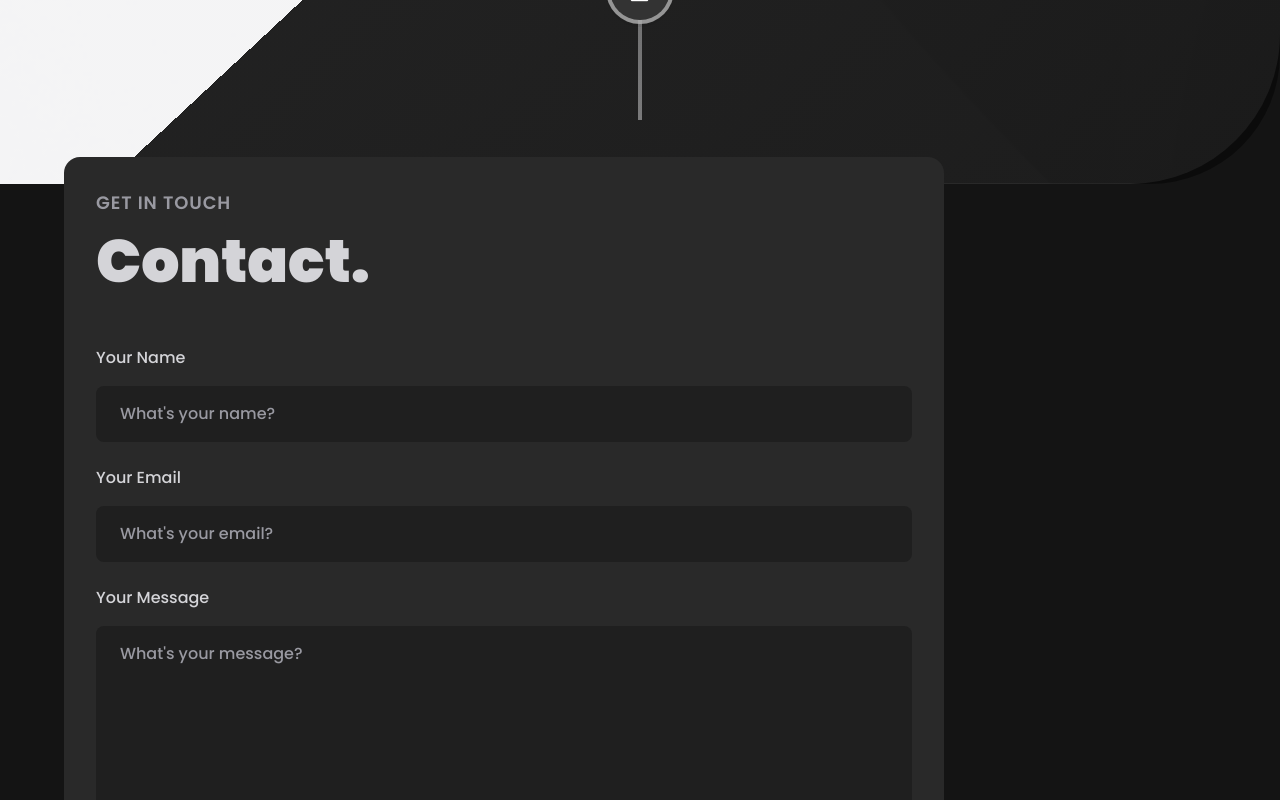
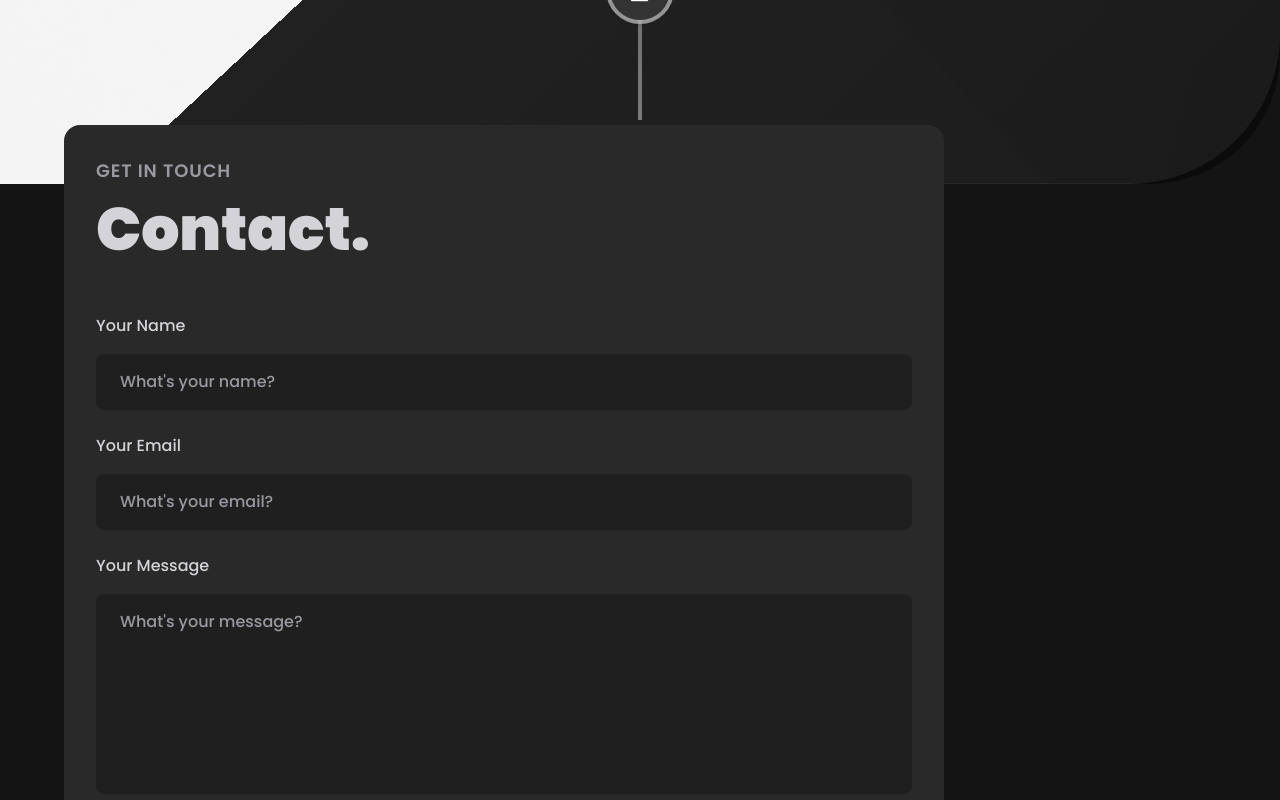
Before and after one commit to prathmeshpote99/Portfolio, a React (Vite) app: page / in a window 1280 px wide. Shown: the part 4520-5320 px from the top of the page. Built offline with nearby package versions, Linux system fonts and the light colour scheme.

Commit message:
Contact page samll changes

```diff
--- a/src/components/Contact.jsx
+++ b/src/components/Contact.jsx
@@ -67,7 +67,7 @@ const Contact = () => {
 
   return (
     <div
-      className="-mt-[8rem] xl:flex-row flex-col-reverse
+      className="-mt-[10rem] xl:flex-row flex-col-reverse
       flex gap-10 overflow-hidden">
       <motion.div
         variants={slideIn('left', 'tween', 0.2, 1)}
```
